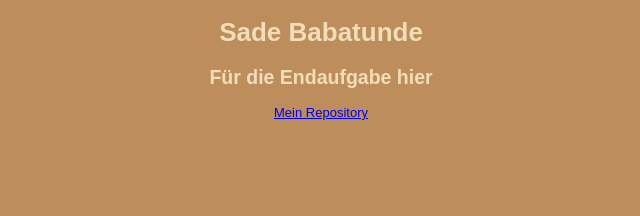
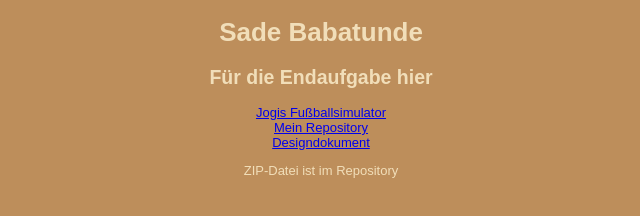
Before and after one commit to sade-baba/SoSe21, a plain HTML site: page Aufgabe00/steckbrief.htm in a window 1280 px wide. Shown: the whole page, without its empty margins (319-959 px from the left). Drawn offline with Linux system fonts and the light colour scheme.

Commit message:
steckbrief update

```diff
--- a/Aufgabe00/steckbrief.htm
+++ b/Aufgabe00/steckbrief.htm
@@ -19,9 +19,13 @@
 	<center>
 	<h1>Sade Babatunde</h1>
 	<h2>Für die Endaufgabe hier</h2>
-	<a href="https://github.com/sade-baba/SoSe21" target="_blank"> Mein Repository </a>
+	<a href="file:///D:/AAAstudium/2B%20Semester/Github/SoSe21/SoSe21/Endaufgabe/index.html" target="_blank"> Jogis Fußballsimulator </a>
 	<br>
-
+	<a href="https://github.com/sade-baba/SoSe21/tree/master/Endaufgabe" target="_blank"> Mein Repository </a>
+	<br>
+	<a href="https://github.com/sade-baba/SoSe21/tree/master/designdokument" target="_blank"> Designdokument </a>
+	<br>
+	<p>ZIP-Datei ist im Repository</p>
 
 </center>
 </body>
```
